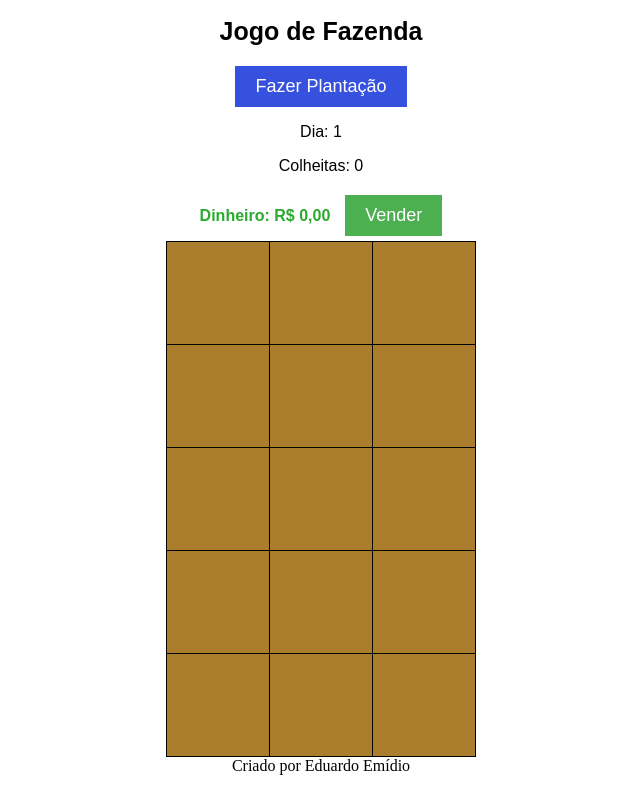
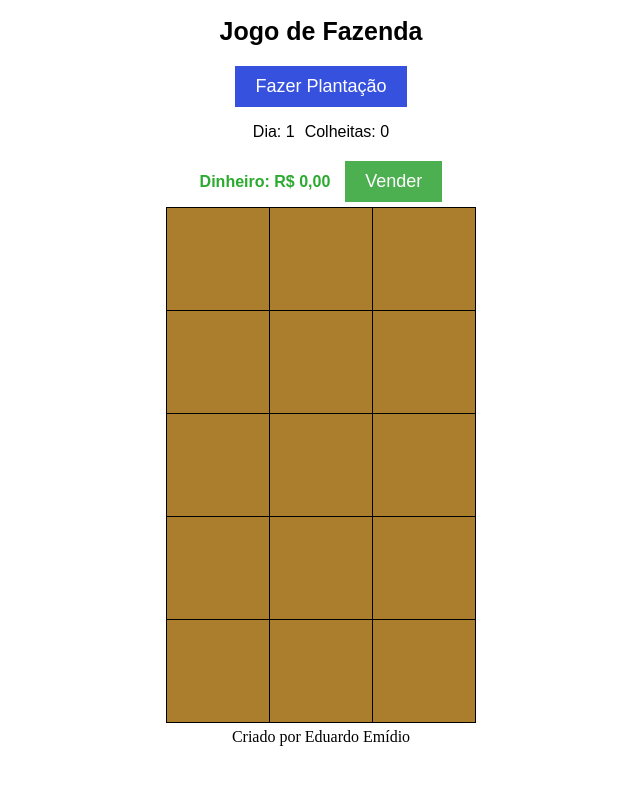
Before and after one commit to emidioeduardo/jogo_1.0, a plain HTML site: page index.html in a window 1280 px wide. Shown: the whole page, without its empty margins (319-959 px from the left). Drawn offline with Linux system fonts and the light colour scheme.

Commit message:
deixando UI mais bonita.

```diff
--- a/index.html
+++ b/index.html
@@ -11,8 +11,10 @@
 
   <div id="farm">
     <button id="farmButton">Fazer Plantação</button>
-    <p id="farmLevel">Dia: 1</p>
-    <p id="harvestCount">Colheitas: 0</p>
+      <div id="dayFarm">
+        <p id="farmLevel">Dia: 1</p>
+        <p id="harvestCount">Colheitas: 0</p>
+      </div>
     <div id="sellDiv">
         <p id="sell">Dinheiro: R$ 0,00</p>
         <button id="sellButton" onclick="sell()">Vender</button>
--- a/style.css
+++ b/style.css
@@ -13,10 +13,13 @@ button {
   border: none;
   cursor: pointer;
 }
-#sellDiv {
+#sellDiv, #dayFarm {
     display: flex;
     align-items: center;
     justify-content: center;
+}
+#harvestCount {
+  margin-left: 10px;
 }
 #farmButton {
     background-color: #3751df;
@@ -73,3 +76,6 @@ td {
   .red-cell {
     animation: fadeOut 0.5s;
   }
+table {
+  margin-bottom: 5px;
+}
```
